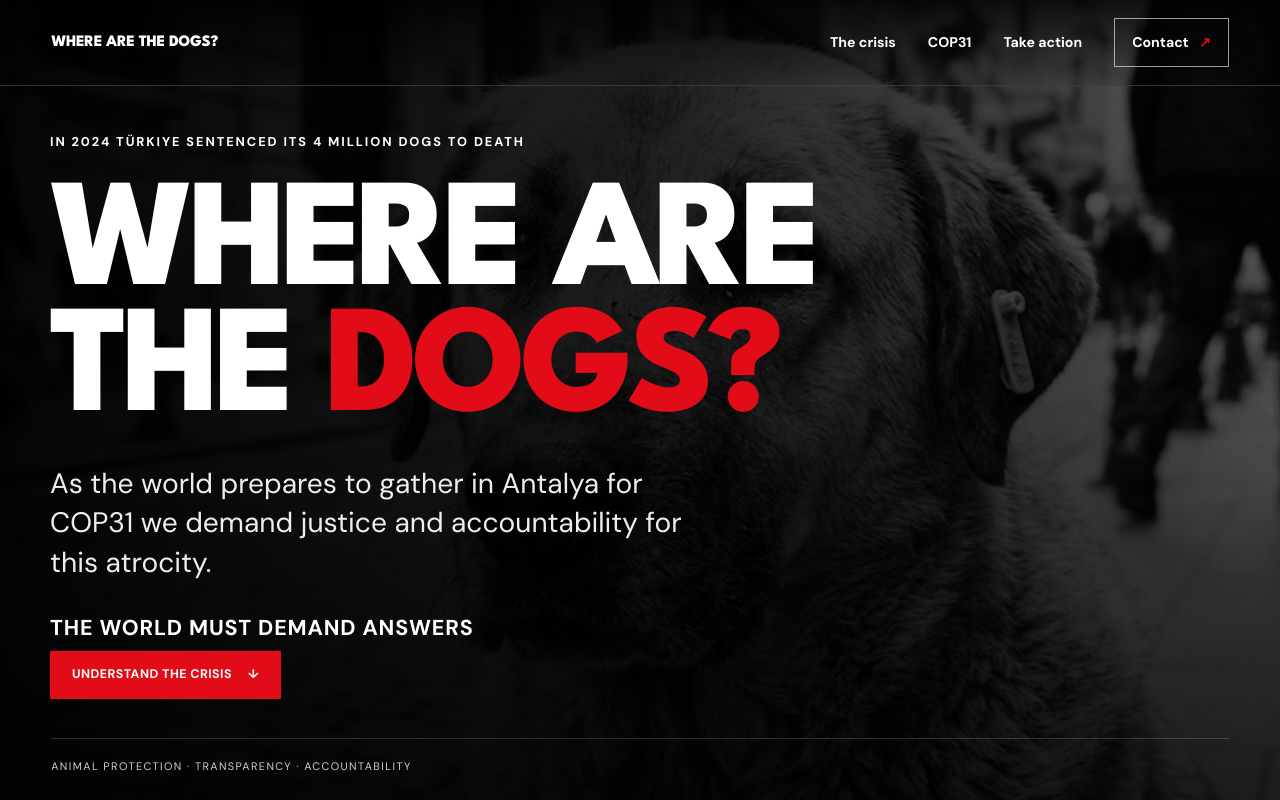
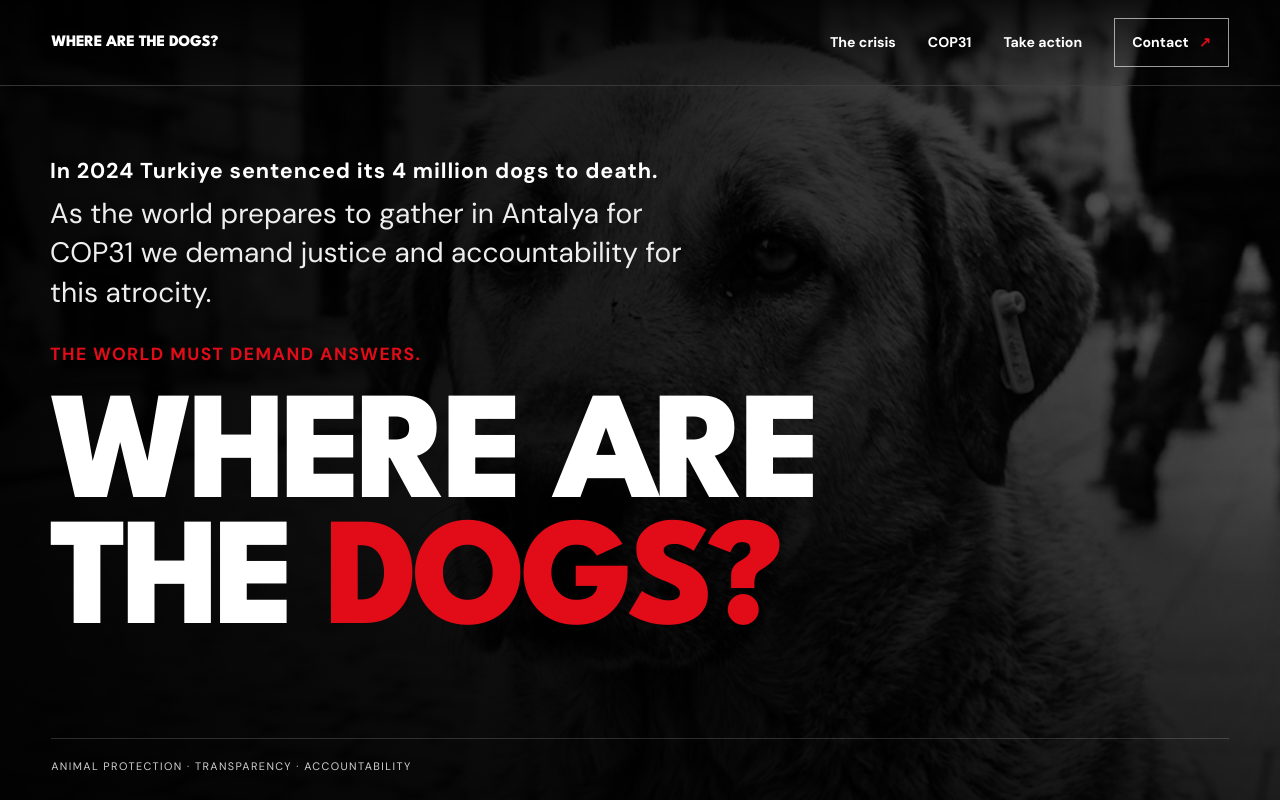
Before and after one commit to anabeatrizfranca/WhereAreTheDogs, a plain HTML site: page index.html in a window 1280 px wide. Shown: the top 800 px of the page. Drawn offline with Linux system fonts and the light colour scheme.

Commit message:
Hero Updates

```diff
--- a/index.html
+++ b/index.html
@@ -56,27 +56,23 @@
 
             <div class="campaign-hero-content">
 
-    <p class="campaign-eyebrow">
-        IN 2024 TÜRKIYE SENTENCED ITS 4 MILLION DOGS TO DEATH
+    <p class="hero-stat">
+        In 2024 Turkiye sentenced its 4 million dogs to death.
+    </p>
+
+    <p class="hero-subheading">
+        As the world prepares to gather in Antalya for COP31
+        we demand justice and accountability for this atrocity.
+    </p>
+
+    <p class="hero-demand">
+        THE WORLD MUST DEMAND ANSWERS.
     </p>
 
     <h1>
         WHERE ARE<br>
         THE <span>DOGS?</span>
     </h1>
-
-    <p class="hero-subheading">
-        As the world prepares to gather in Antalya for COP31
-        we demand justice and accountability for this atrocity.
-    </p>
-
-    <p class="hero-stat">
-        THE WORLD MUST DEMAND ANSWERS
-    </p>
-
-    <a class="campaign-button button-red" href="#crisis">
-        UNDERSTAND THE CRISIS <span>↓</span>
-    </a>
 
 </div>
 
```
